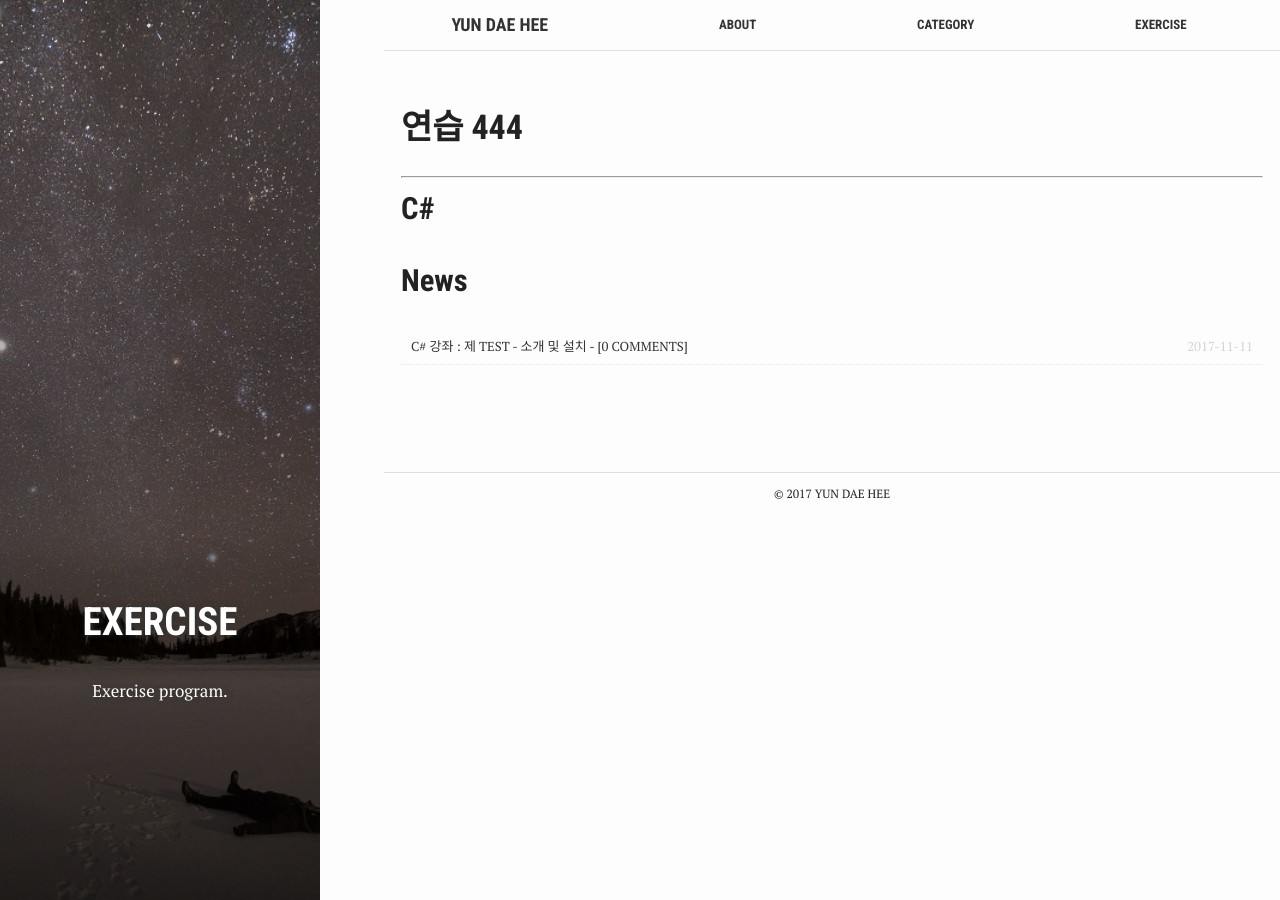
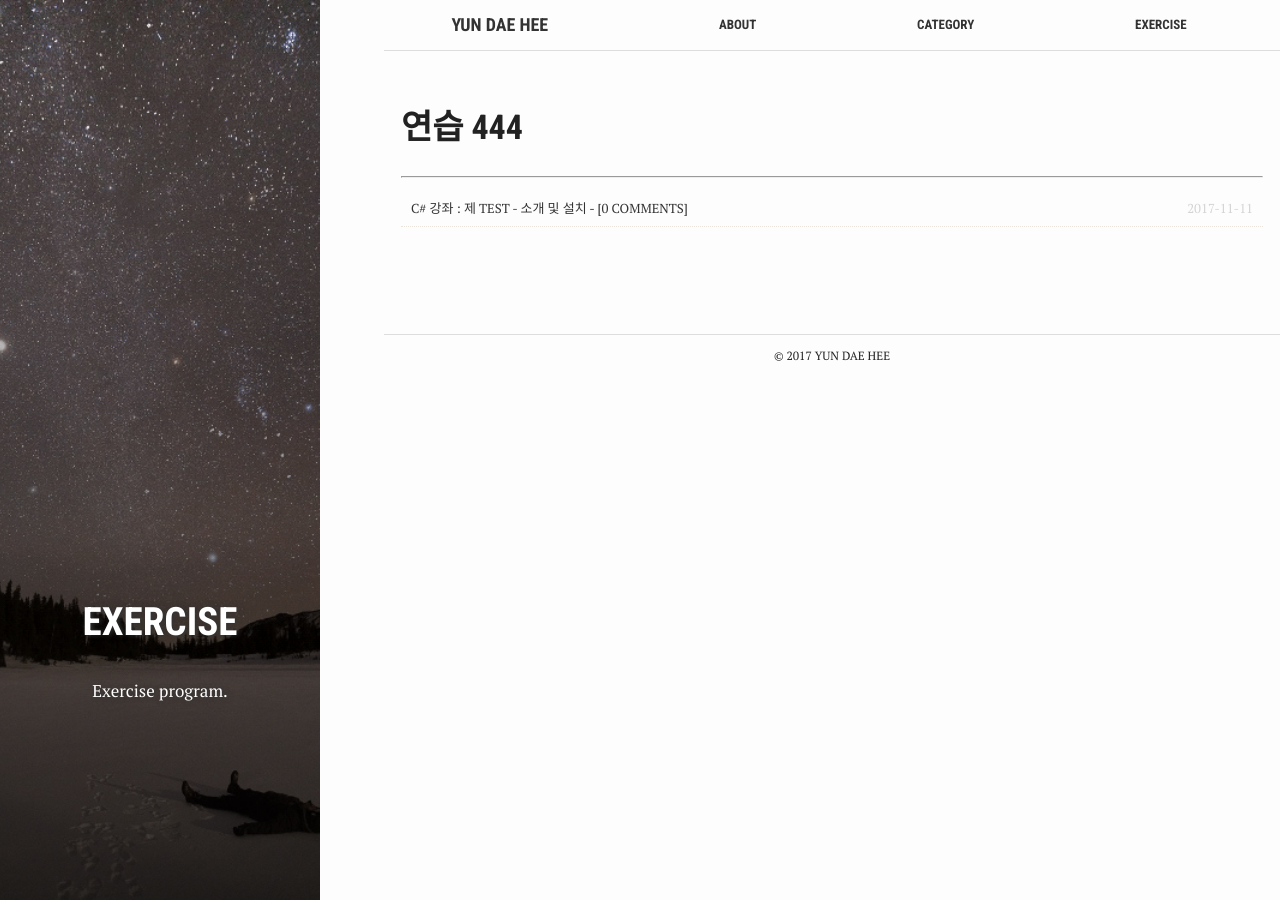
Before and after one commit to test076923/test076923.github.io, a Jekyll site: the page built from exercise.md, in a window 1280 px wide. Built offline with Jekyll 4.4.1, drawn with Linux system fonts in a browser that asks for light colours; comment, search, counter and statistics services are not loaded.

Commit message:
Update exercise.md

```diff
--- a/exercise.md
+++ b/exercise.md
@@ -15,7 +15,9 @@
   {% assign t = tag | first %}
   {% assign exercise = tag | last %}
 
+{% if post.categories contains "exercise" %}
   <h2 class="category-key" id="{{ t | downcase }}">{{ t | capitalize }}</h2>
+{% endif %}
 
   <ul class="year">
     {% for post in exercise %}
```
